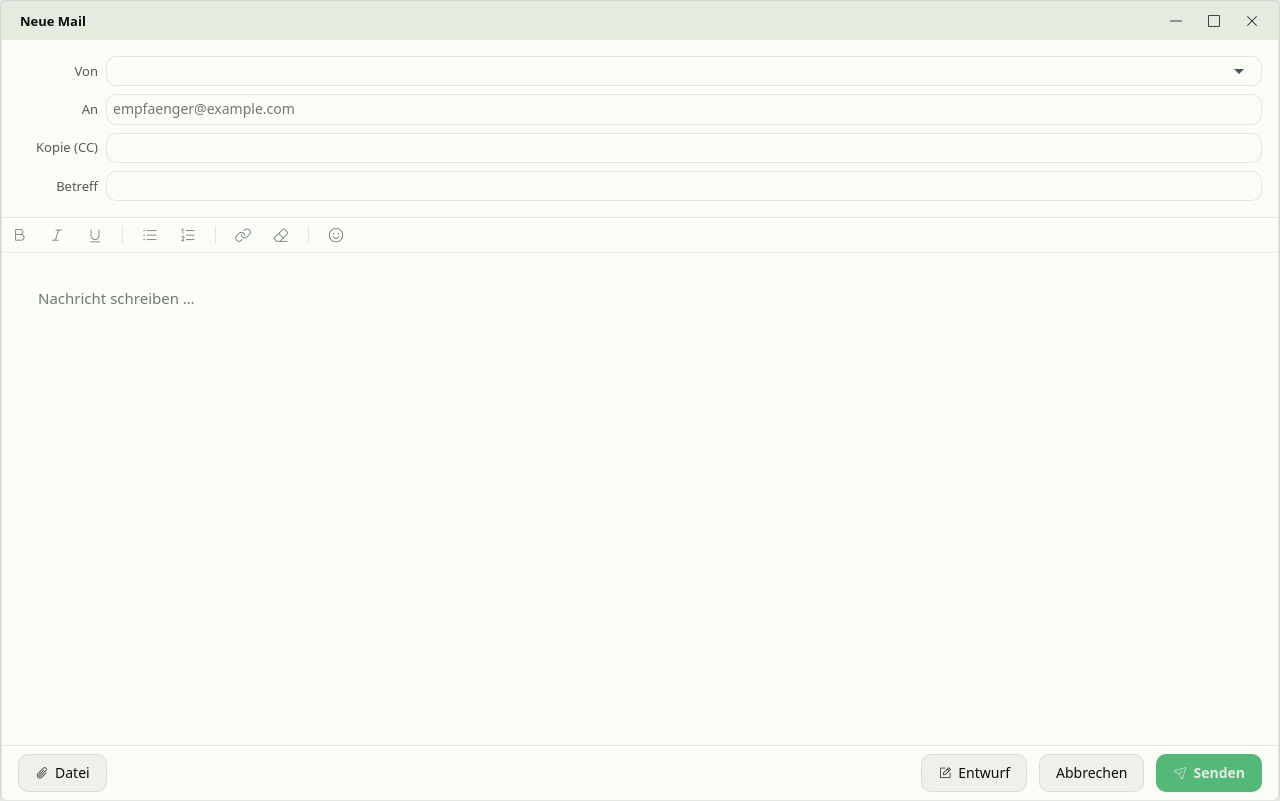
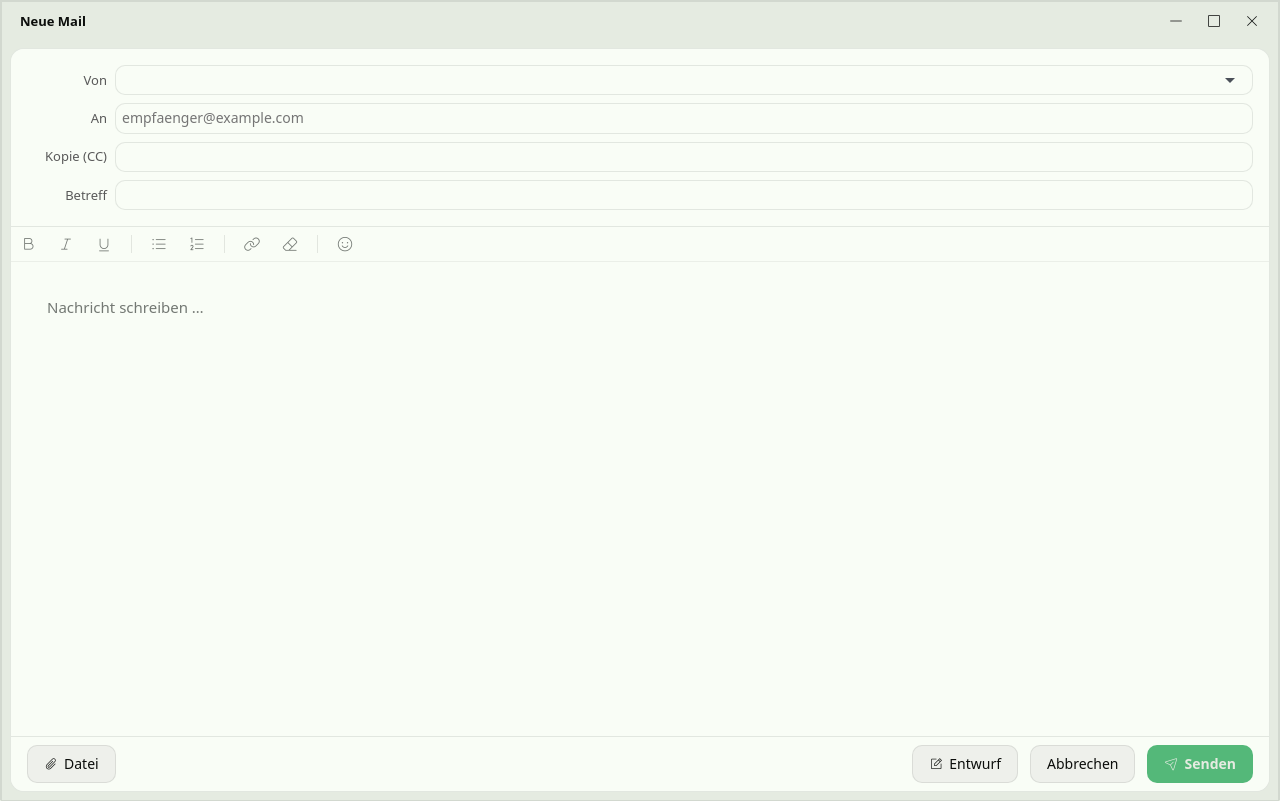
Before and after one commit to onyvaxyz/nanomail, a plain HTML site: page ui/verfassen.html in a window 1280 px wide. Drawn offline with Linux system fonts and the light colour scheme.

Commit message:
change(CSS): Small ui changes

```diff
--- a/ui/styles.css
+++ b/ui/styles.css
@@ -113,7 +113,6 @@ body {
   -webkit-font-smoothing: antialiased;
   overflow: hidden;
   border: 1px solid var(--border);
-  border-radius: var(--radius-klein);
 }
 
 body {
@@ -1205,7 +1204,7 @@ textarea:focus-visible {
 /* ------------------------------------------- Verfassen-Fenster (M3.1) -- */
 
 body.fenster-verfassen {
-  background: var(--bg-editor);
+  background: var(--bg-titelleiste);
   height: 100vh;
 }
 
@@ -1214,6 +1213,11 @@ body.fenster-verfassen {
   min-height: 0;
   display: flex;
   flex-direction: column;
+  margin: 8px 8px;
+  background: var(--bg-editor);
+  border: 1px solid var(--border);
+  border-radius: var(--radius-gross);
+  overflow: hidden;
 }
 
 .verfassen-kopf {
```
